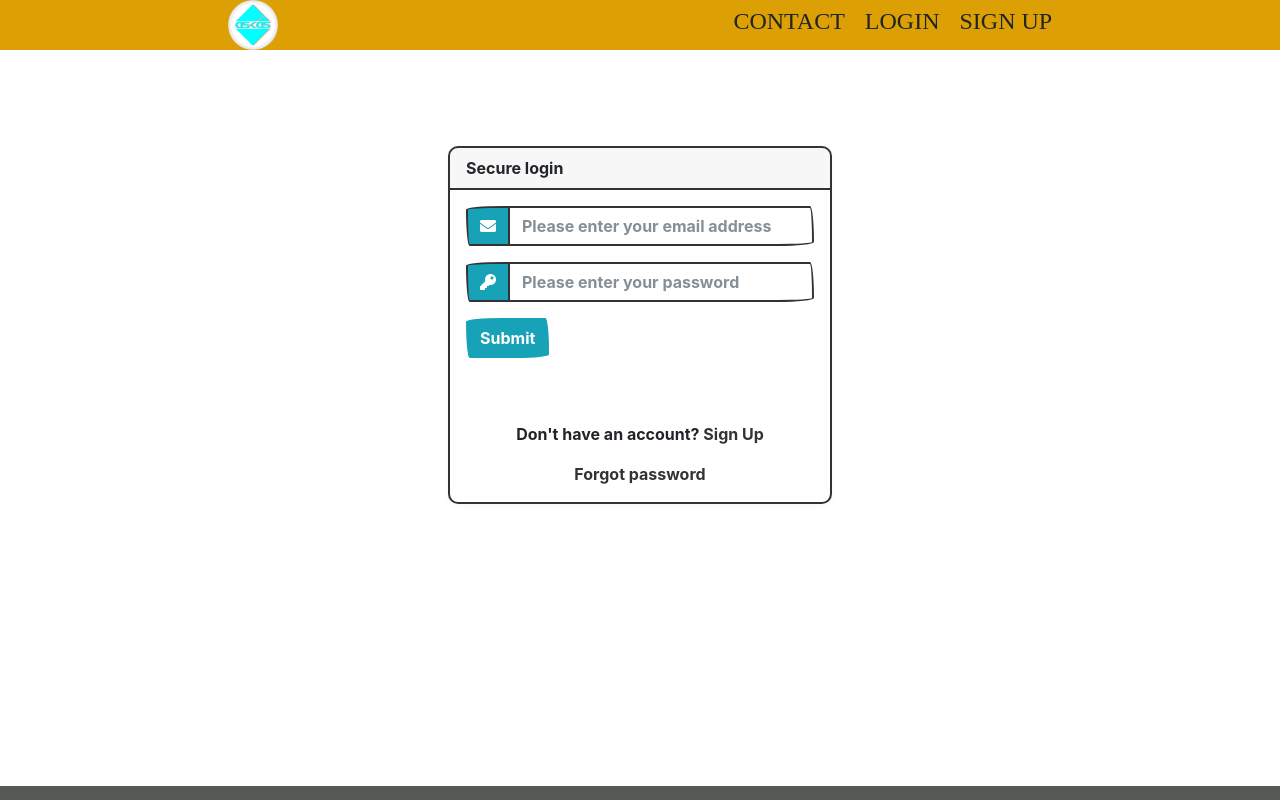
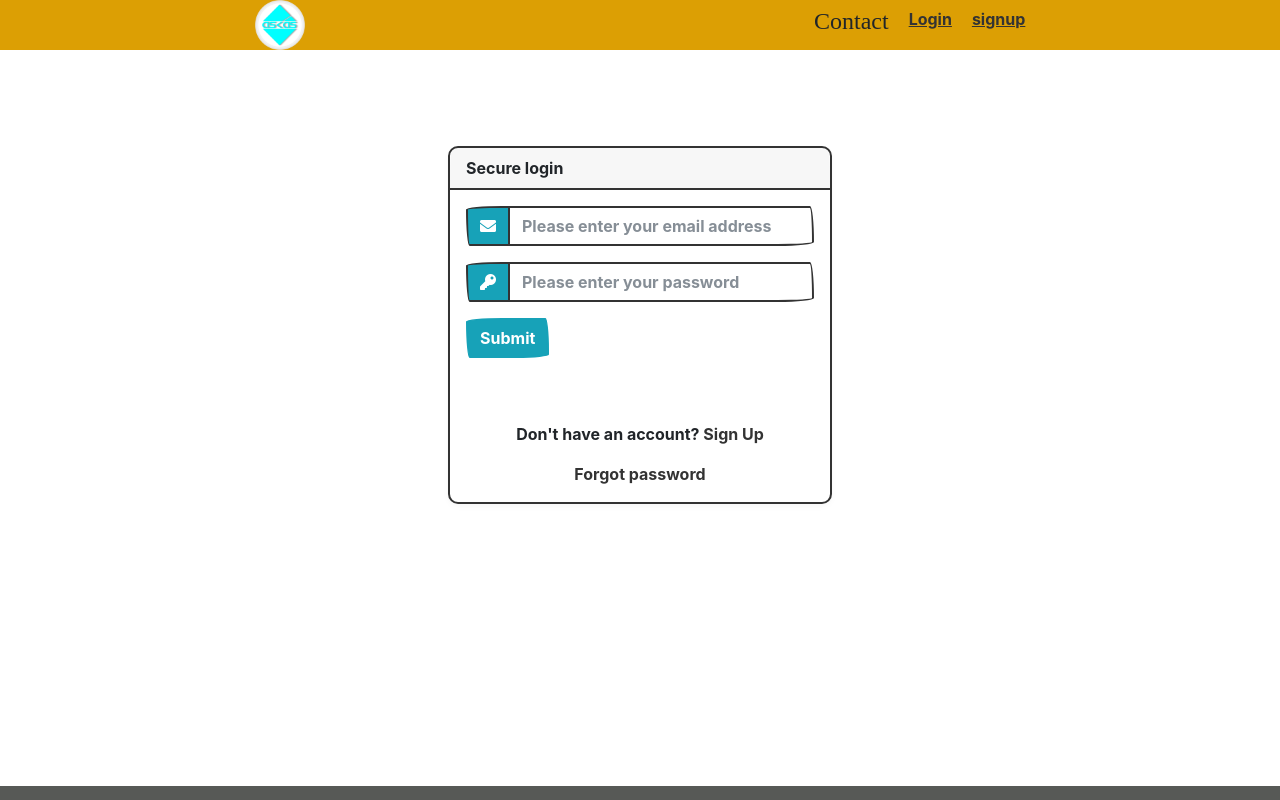
Before and after one commit to brakwaku/ASKAS-react, a React (Create React App) app in the folder frontend/: page /login in a window 1280 px wide. Shown: the top 800 px of the page. Built offline with nearby package versions, Linux system fonts and the light colour scheme; a web font is replaced by a local one.

Commit message:
Add/login page (#5)
* add signup route

* comment out logout constant

* add login and signup navlinks

* add user constants

* uncomment useffect, navigate and redirect

* add style

* add signup component

```diff
--- a/frontend/src/App.js
+++ b/frontend/src/App.js
@@ -2,6 +2,7 @@ import { Routes, Route } from 'react-router-dom';
 import Header from './components/Header/Header';
 import HomeScreen from './screens/Home/Home';
 import LoginScreen from './screens/Login/Login';
+import SignupScreen from './screens/signup/Signup';
 import Footer from './components/Footer/Footer';
 
 function App() {
@@ -11,6 +12,7 @@ function App() {
         <Route path="/" element={<Header />}>
           <Route index element={<HomeScreen />} />
           <Route path='login' element={<LoginScreen />} />
+          <Route path='signup' element={<SignupScreen />} />
         </Route>
       </Routes>
       <Footer />
--- a/frontend/src/actions/userActions.js
+++ b/frontend/src/actions/userActions.js
@@ -2,7 +2,7 @@ import {
   USER_LOGIN_REQUEST,
   USER_LOGIN_SUCCESS,
   USER_LOGIN_FAIL,
-  USER_LOGOUT,
+  // USER_LOGOUT,
 } from '../constants/userConstants';
 import axios from 'axios';
 
--- a/frontend/src/components/Header/Header.js
+++ b/frontend/src/components/Header/Header.js
@@ -1,5 +1,5 @@
 import React from 'react';
-import { Outlet } from 'react-router-dom';
+import { Outlet, NavLink } from 'react-router-dom';
 import { HeaderWrapper, LogoImage, LogoWrapper, NavWrapper } from './styles';
 import Logo from '../../assets/AskasLogo.png';
 
@@ -12,9 +12,9 @@ const Header = () => {
           <LogoImage src={Logo} alt="askas logo" />
         </LogoWrapper>
         <NavWrapper>
-          <h4>CONTACT</h4>
-          <h4>LOGIN</h4>
-          <h4>SIGN UP</h4>
+          <h4>Contact</h4>
+          <NavLink to='/login'>Login</NavLink>
+          <NavLink to='/signup'>signup</NavLink>
         </NavWrapper>
       </HeaderWrapper>
       <Outlet />
--- a/frontend/src/constants/userConstants.js
+++ b/frontend/src/constants/userConstants.js
@@ -2,3 +2,12 @@ export const USER_LOGIN_REQUEST = 'USER_LOGIN_REQUEST'
 export const USER_LOGIN_SUCCESS = 'USER_LOGIN_SUCCESS'
 export const USER_LOGIN_FAIL = 'USER_LOGIN_FAIL'
 export const USER_LOGOUT = 'USER_LOGOUT'
+
+export const USER_REGISTER_REQUEST = 'USER_REGISTER_REQUEST'
+export const USER_REGISTER_SUCCESS = 'USER_REGISTER_SUCCESS'
+export const USER_REGISTER_FAIL = 'USER_REGISTER_FAIL'
+
+export const USER_DETAILS_REQUEST = 'USER_DETAILS_REQUEST'
+export const USER_DETAILS_SUCCESS = 'USER_DETAILS_SUCCESS'
+export const USER_DETAILS_FAIL = 'USER_DETAILS_FAIL'
+export const USER_DETAILS_RESET = 'USER_DETAILS_RESET'
--- a/frontend/src/screens/Login/Login.jsx
+++ b/frontend/src/screens/Login/Login.jsx
@@ -1,7 +1,7 @@
 import { useState, useEffect } from "react";
 import { Link } from "react-router-dom";
 import { useDispatch, useSelector } from 'react-redux';
-// import { useNavigate, useLocation } from "react-router-dom";
+import { useNavigate, useLocation } from "react-router-dom";
 import Message from '../../components/Message/Message';
 import Loader from '../../components/Loader/Loader';
 import InputField from "../../components/InputField/InputField";
@@ -19,15 +19,15 @@ const LoginScreen = () => {
   const userLogin = useSelector(state => state.userLogin);
   const { loading, error, userInfo } = userLogin;
 
-//   const navigate = useNavigate();
-//   const location = useLocation();
-//   const redirect = location.state ? location.state : '/';
+  const navigate = useNavigate();
+  const location = useLocation();
+  const redirect = location.state ? location.state : '/';
 
-//   useEffect(() => {
-//     if (userInfo) {
-//         navigate(redirect)
-//     }
-//   }, [navigate, userInfo, redirect])
+  useEffect(() => {
+    if (userInfo) {
+        navigate(redirect)
+    }
+  }, [navigate, userInfo, redirect])
 
   const submitHandler = (e) => {
       e.preventDefault();
--- a/frontend/src/screens/Login/login.styles.js
+++ b/frontend/src/screens/Login/login.styles.js
@@ -1,4 +1,4 @@
-import styled from "styled-components";
+import styled from 'styled-components';
 import media from '../../utils/media';
 
 export const MainWrapper = styled.div`
@@ -10,7 +10,8 @@ export const CardWrapper = styled.div`
   background-color: white;
   border-radius: 10px;
   margin: 6rem auto 3rem auto;
-  box-shadow: 0 2px 4px 0 rgba(0, 0, 0, 0.02), 0 3px 10px 0 rgba(0, 0, 0, 0.02);
+  box-shadow: 0 2px 4px 0 rgba(0, 0, 0, 0.02),
+    0 3px 10px 0 rgba(0, 0, 0, 0.02);
 
   ${media.medium`
     width: 90%;
--- /dev/null
+++ b/frontend/src/screens/signup/Signup.jsx
@@ -0,0 +1,11 @@
+import React from 'react'
+
+const Signup = () => {
+    return (
+        <div>
+            SIGN UP SCREEN
+        </div>
+    )
+}
+
+export default Signup
```
Also changed, not shown: frontend/src/screens/signup/signup.styles.js (added).
